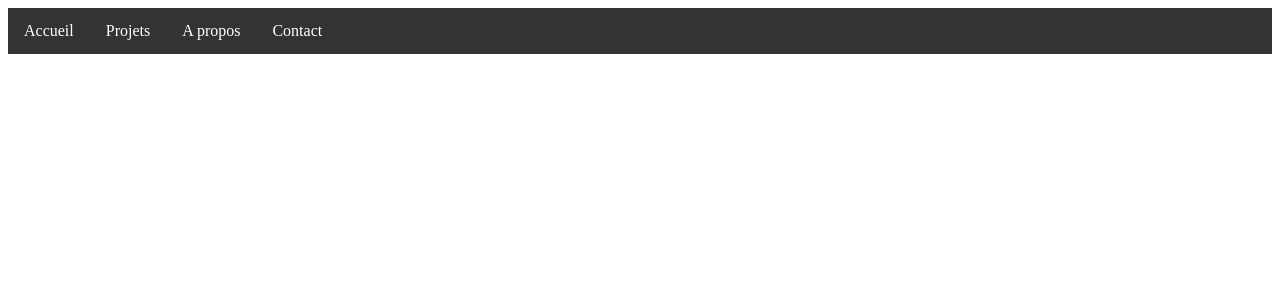
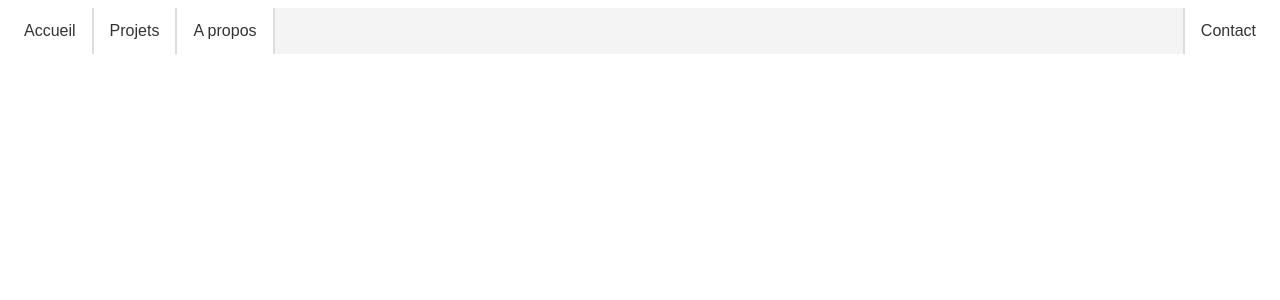
Before and after one commit to martinv96/portfolio2, a Symfony app: template templates/composants/nav.html.twig in a window 1280 px wide. Shown: the top 300 px of the page. Run offline with Twig, Linux system fonts and the light colour scheme; the template is opened without the code that fills it, so the values that code supplies are empty; some libraries are stand-ins or nearby versions.

Commit message:
modif css

```diff
--- a/assets/styles/nav.css
+++ b/assets/styles/nav.css
@@ -3,21 +3,51 @@
     margin: 0;
     padding: 0;
     overflow: hidden;
-    background-color: #333;
+    background-color: #f4f4f4;
   }
 
   .liste {
     float: left;
+    border-right: 2px solid #dddddd;
   }
 
   .liste a {
     display: block;
-    color: white;
+    color: #333333;
+    background-color: #ffffff;
+    font-family: Arial, Helvetica, sans-serif;
     text-align: center;
     padding: 14px 16px;
     text-decoration: none;
+    transition: background-color 0.3s ease, color 0.3s ease;
   }
 
   .liste a:hover:not(.active) {
-    background-color: #111;
+    background-color: #e2e2e2;
+    color: #000000;
   }
+
+  .contact {
+    float: right;
+    border-left: 2px solid #dddddd;
+  }
+
+  .contact a {
+    display: block;
+    color: #333333;
+    background-color: #ffffff;
+    font-family: Arial, Helvetica, sans-serif;
+    text-align: center;
+    padding: 14px 16px;
+    text-decoration: none;
+    transition: background-color 0.3s ease, color 0.3s ease;
+  }
+
+  .contact a:hover:not(.active) {
+    background-color: #e2e2e2;
+    color: #000000;
+  }
+
+  .img {
+    width: 50px;
+  }
--- a/templates/composants/nav.html.twig
+++ b/templates/composants/nav.html.twig
@@ -4,5 +4,5 @@
   <li class="liste"><a href="#">Accueil</a></li>
   <li class="liste"><a href="#">Projets</a></li>
   <li class="liste"><a href="#">A propos</a></li>
-  <li class="liste"><a href="#">Contact</a></li>
+  <li class="contact"><a href="#">Contact</a></li>
 </ul>
```
Also changed, not shown: assets/styles/app.css (+10 -1 lines), templates/pages/accueil/index.html.twig (+5 -3 lines), public/img/logo.png (added).
